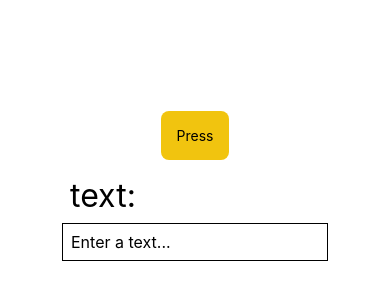
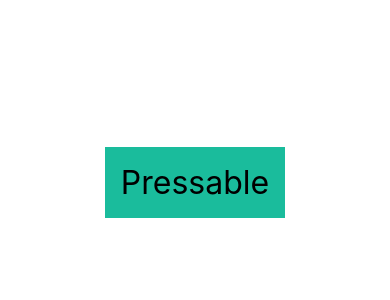
Before and after one commit to dev-t2/learn-prisma, a React Native app in the folder 02.component/: screen / in a window 390 px wide. Shown: the part 240-540 px from the top of the page. Built offline with nearby package versions, Linux system fonts and the light colour scheme.

Commit message:
Pressable Button pressRetentionOffset and hitSlop Props Test

```diff
--- a/02.component/App.tsx
+++ b/02.component/App.tsx
@@ -1,7 +1,7 @@
 import React, { FC, memo } from 'react';
 import { StyleSheet, View } from 'react-native';
 
-import { EventButton, EventInput } from './components';
+import { EventButton } from './components';
 
 const styles = StyleSheet.create({
   container: {
@@ -19,8 +19,7 @@ const styles = StyleSheet.create({
 const App: FC = () => {
   return (
     <View style={styles.container}>
-      <EventButton />
-      <EventInput />
+      <EventButton title="Pressable" />
     </View>
   );
 };
--- a/02.component/components/EventButton.tsx
+++ b/02.component/components/EventButton.tsx
@@ -3,18 +3,22 @@ import { Pressable, StyleSheet, Text } from 'react-native';
 
 const styles = StyleSheet.create({
   pressable: {
-    backgroundColor: '#f1c40f',
-    padding: 16,
-    margin: 8,
-    borderRadius: 8,
+    backgroundColor: '#1abc9c',
+    padding: 8,
   },
   text: {
-    color: '#fff',
-    fontSize: 24,
+    padding: 8,
+    fontSize: 32,
   },
 });
 
-const EventButton: FC = () => {
+interface IEventButton {
+  title: string;
+}
+
+const pressRetentionOffset = { top: 50, right: 50, bottom: 50, left: 50 };
+
+const EventButton: FC<IEventButton> = ({ title }) => {
   const onPressIn = useCallback(() => {
     console.log('onPressIn');
   }, []);
@@ -39,8 +43,10 @@ const EventButton: FC = () => {
       onPress={onPress}
       delayLongPress={3000}
       onLongPress={onLongPress}
+      pressRetentionOffset={pressRetentionOffset}
+      hitSlop={50}
     >
-      <Text>Press</Text>
+      <Text style={styles.text}>{title}</Text>
     </Pressable>
   );
 };
```
